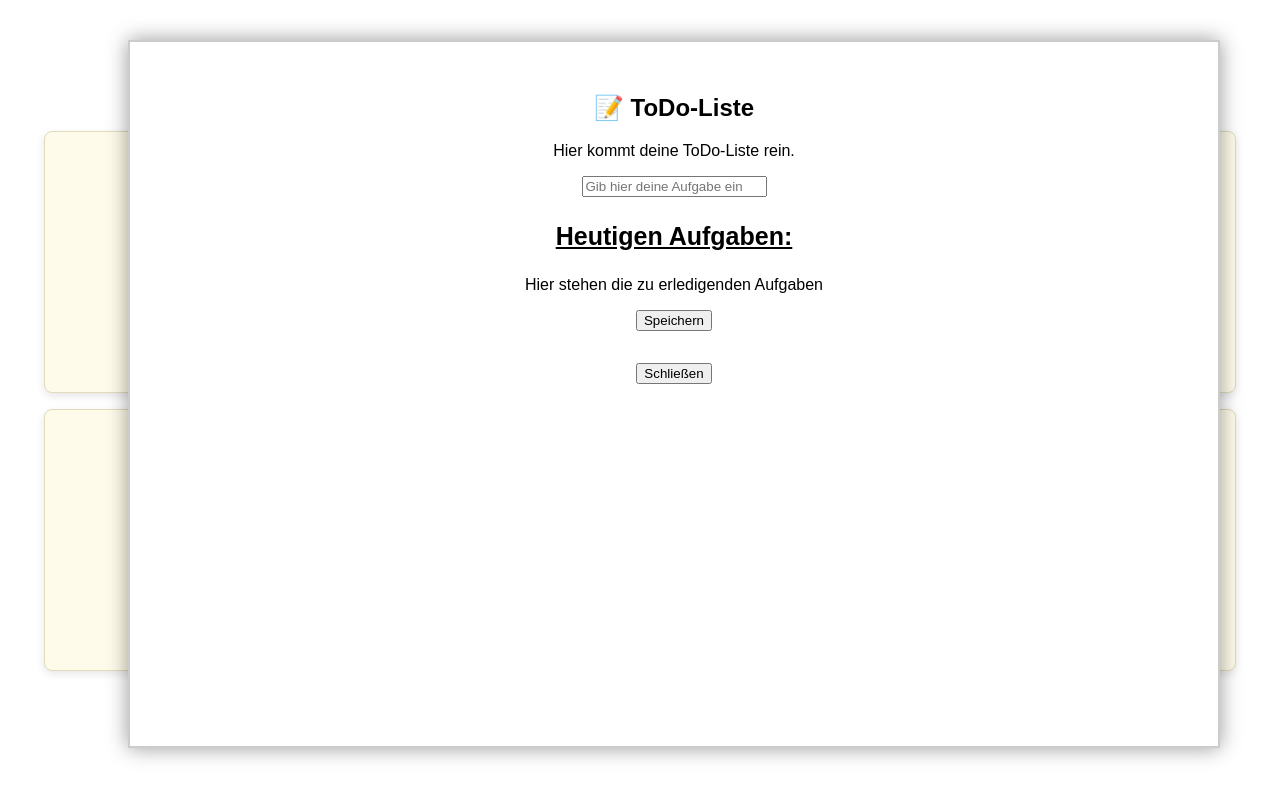
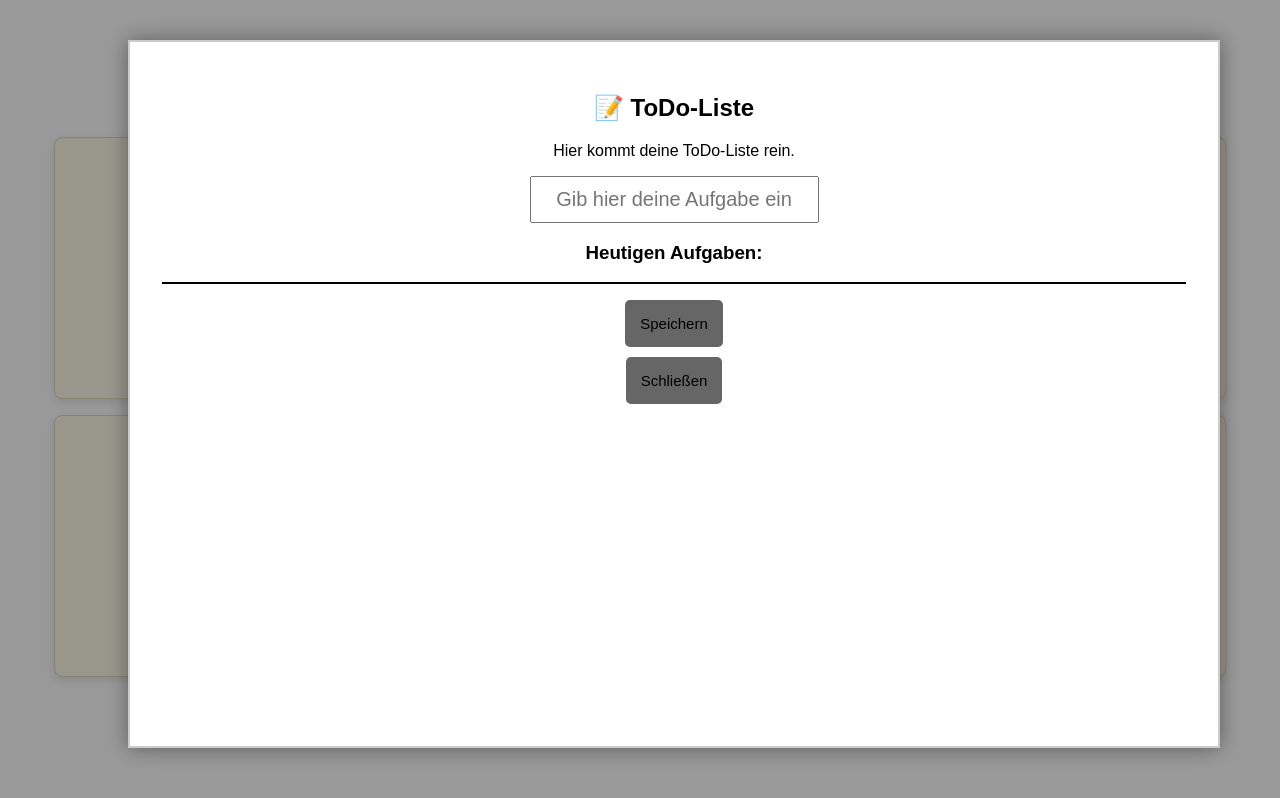
Before and after one commit to AnnavdInsel/My-Dashboard, a Vue app: page / in a window 1280 px wide. Both pictures are taken after a click on the element "ToDo-Liste". Built offline with nearby package versions, Linux system fonts and the light colour scheme.

Commit message:
App.vue bearbeitet / Man kann jetzt einfach auf den Hintergrund drücken und das Fenster schließt sich anstatt auf den Schließen Button klicken zu müssen ToDo App Input:Text bearbeitet / Aufgaben-Liste zu einem Array gemacht .. Output ist Array mit den einzelnen Aufgaben

```diff
--- a/src/App.vue
+++ b/src/App.vue
@@ -12,9 +12,11 @@
       </div>
     </div>
 
-    <div class="modal" v-if="activeComponent">
-      <component :is="activeComponent" />
-      <button class="close-btn" @click="activeComponent = null">Schließen</button>
+    <div class="modal-background" v-if="activeComponent" @click.self="activeComponent = null">
+      <div class="modal">
+        <component :is="activeComponent" />
+        <button class="btn" @click="activeComponent = null">Schließen</button>
+      </div>
     </div>
   </div>
 </template>
@@ -46,12 +48,13 @@ function openModal(componentImport) {
   padding: 2rem;
   font-family: Arial, sans-serif;
 }
+
 .cards {
   display: grid;
-  grid-template-columns: repeat(3, 1fr);
-  gap: 1rem; /* Weniger Abstand */
-  margin-top: 2rem;
+  gap: 1rem;
   justify-items: center;
+  padding: 1rem;
+  grid-template-columns: 1fr;
 }
 
 .card {
@@ -59,7 +62,7 @@ function openModal(componentImport) {
   padding: 2.5rem;
   border-radius: 8px;
   box-shadow: 0 3px 8px rgba(0, 0, 0, 0.1);
-  width: 95%;
+  width: 100%;
   max-width: 300px;
   height: 180px;
   text-align: center;
@@ -69,6 +72,7 @@ function openModal(componentImport) {
   transition: transform 0.2s ease;
   border: 1px solid #e0dcbc;
 }
+
 .card:hover {
   transform: scale(1.03);
 }
@@ -86,7 +90,38 @@ function openModal(componentImport) {
   box-shadow: 0 0 20px rgba(0, 0, 0, 0.4);
   z-index: 1000;
 }
-.close-btn {
-  margin-top: 2rem;
+
+.modal-background {
+  position: fixed;
+  top: 0;
+  left: 0;
+  width: 100vw;
+  height: 100vh;
+  background: rgba(0, 0, 0, 0.4);
+  display: flex;
+  justify-content: center;
+  align-items: center;
+  z-index: 999;
+}
+
+.btn {
+  padding: 15px;
+  font-size: 15px;
+  border: none;
+  border-radius: 5px;
+  background-color: #666;
+  margin: 10px 0;
+}
+
+@media (min-width: 600px) {
+  .cards {
+    grid-template-columns: repeat(2, 1fr);
+  }
+}
+
+@media (min-width: 900px) {
+  .cards {
+    grid-template-columns: repeat(3, 1fr);
+  }
 }
 </style>
--- a/src/components/ToDo.vue
+++ b/src/components/ToDo.vue
@@ -3,11 +3,15 @@
     <h2>📝 ToDo-Liste</h2>
     <p>Hier kommt deine ToDo-Liste rein.</p>
 
-    <input type="text" v-model="task" placeholder="Gib hier deine Aufgabe ein" />
+    <input type="text" v-model="task" id="user-input" placeholder="Gib hier deine Aufgabe ein" />
     <br />
     <h3>Heutigen Aufgaben:</h3>
-    <p>{{ taskOutput }}</p>
-    <button @click="saveTask">Speichern</button>
+    <ul class="task-list">
+      <li class="task-item" v-for="(eintrag, index) in taskList" :key="index">
+        {{ eintrag }}
+      </li>
+    </ul>
+    <button class="btn" @click="saveTask">Speichern</button>
   </div>
 </template>
 
@@ -16,30 +20,47 @@
 import { ref } from 'vue'
 
 const task = ref('')
-const taskOutput = ref('Hier stehen die zu erledigenden Aufgaben')
+const taskList = ref([])
 
 function saveTask() {
-  taskOutput.value = task.value
+  if (task.value.trim() !== '') {
+    taskList.value.push(task.value)
+    task.value = ''
+  }
 }
 </script>
 
 <style scoped>
 /* Optionales Styling */
-#taskInput {
-  margin: 0.5em;
+#user-input {
+  padding: 0.5em;
+  text-align: center;
   font-size: 20px;
-  padding: 10px;
-  text-align: center;
 }
 
-h3 {
-  text-decoration: underline;
+.task-list {
+  border: solid 1px black;
+  list-style: decimal;
+  padding: 0;
+}
+
+.task-item {
+  background: #e0e0e0;
+  padding: 10px;
+  margin: 10px 0;
+  border-radius: 6px;
   font-size: 25px;
 }
 
-#taskOutput {
-  font-size: 18px;
-  background-color: grey;
-  height: 200px;
+.task-item:hover {
+  background: #666;
+}
+
+.btn {
+  padding: 15px;
+  font-size: 15px;
+  border: none;
+  border-radius: 5px;
+  background-color: #666;
 }
 </style>
```
